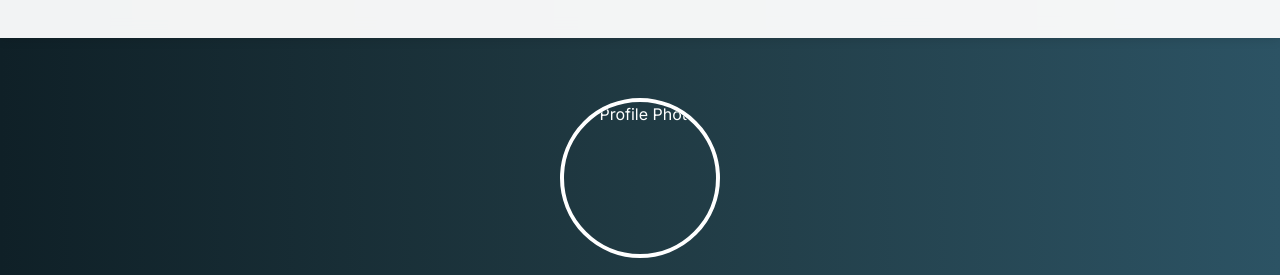
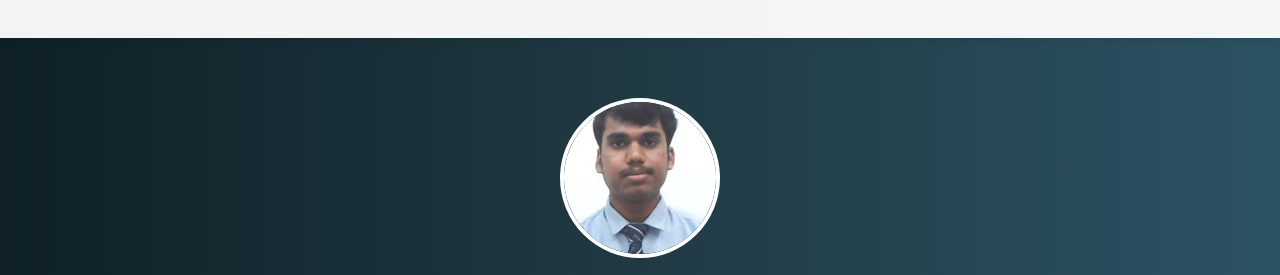
Before and after one commit to Tra-va-de/portfolio-site, a website: page index.html in a window 1280 px wide. Shown: the part 82-357 px from the top of the page. Drawn offline with Linux system fonts and the light colour scheme.

Commit message:
Загрузили и подключили изображения.

```diff
--- a/index.html
+++ b/index.html
@@ -53,7 +53,7 @@
   <header class="hero" id="home">
     <div class="hero-content">
       <div class="container">
-        <img src="src/images/profile.jpg" alt="Profile Photo" class="profile-img" />
+        <img src="src/images/resume photo.jpg" alt="Profile Photo" class="profile-img" />
         <h1>Piyush Raorane</h1>
         <p class="hero-subtitle">Full-Stack Web Developer | Computer Engineering Student</p>
 
```
Also changed, not shown: src/images/Data-Visualization-Tools.jpg (added), src/images/blog-site.jpg (added), src/images/calculator-app.jpg (added), src/images/ecommerce.jpg (added), src/images/notes-app.png (added), src/images/portfolio.jpg (added), src/images/project1.png (added), src/images/project2.png (added), src/images/quiz-app.png (added), src/images/resume photo.jpg (added).
